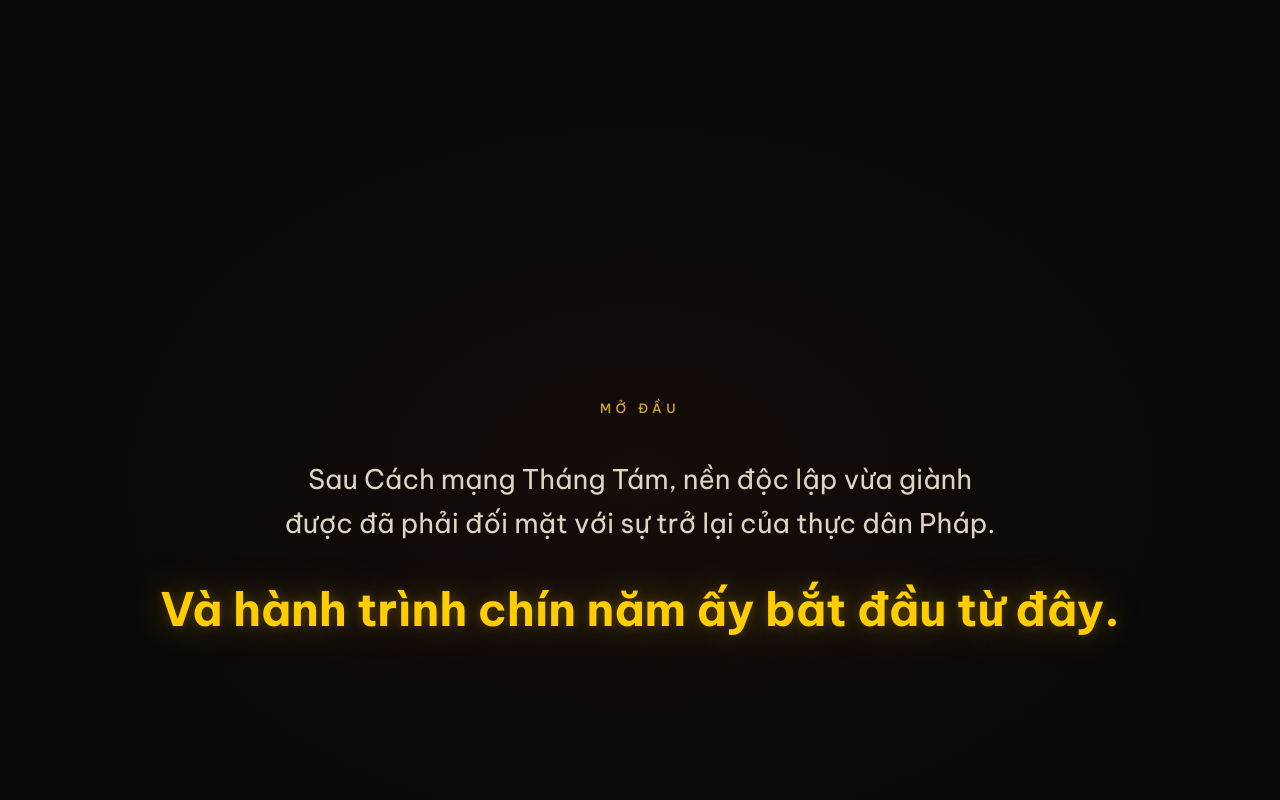
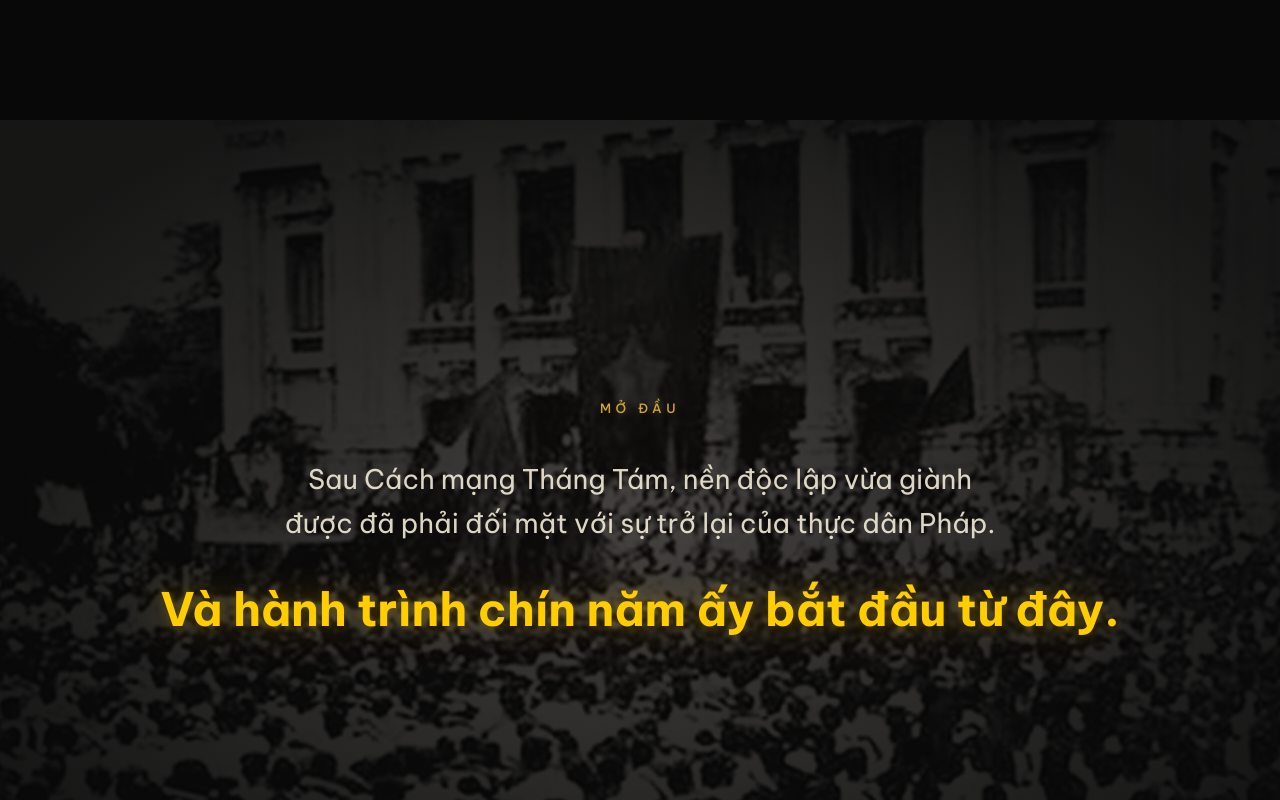
Before and after one commit to lehongquan12a08-gif/Khang-chien-chong-Phap, a Next.js app: page / in a window 1280 px wide. Shown: the part 2600-3400 px from the top of the page. Built offline with nearby package versions, Linux system fonts and the light colour scheme.

Commit message:
Mo dau screen: add August Revolution background photo

```diff
--- a/app/page.tsx
+++ b/app/page.tsx
@@ -35,6 +35,7 @@ export default function Home() {
         <ClosingText
           id="modau"
           eyebrow="Mở đầu"
+          bgImage="/images/kc/modau-cmt8.webp"
           paragraphs={[
             'Sau Cách mạng Tháng Tám, nền độc lập vừa giành được đã phải đối mặt với sự trở lại của thực dân Pháp.',
             'Và hành trình chín năm ấy bắt đầu từ đây.',
```
Also changed, not shown: public/images/kc/modau-cmt8.webp (added).
